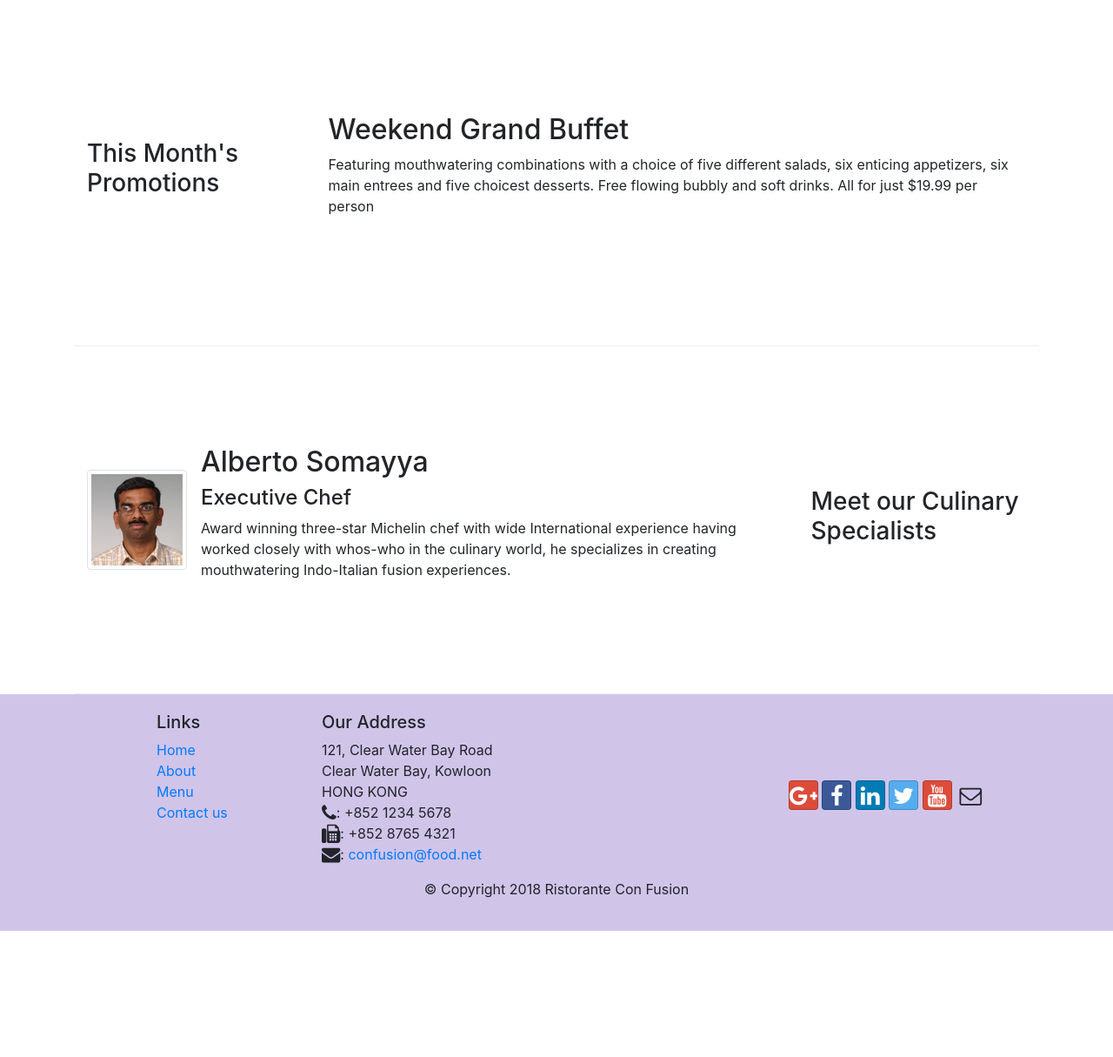
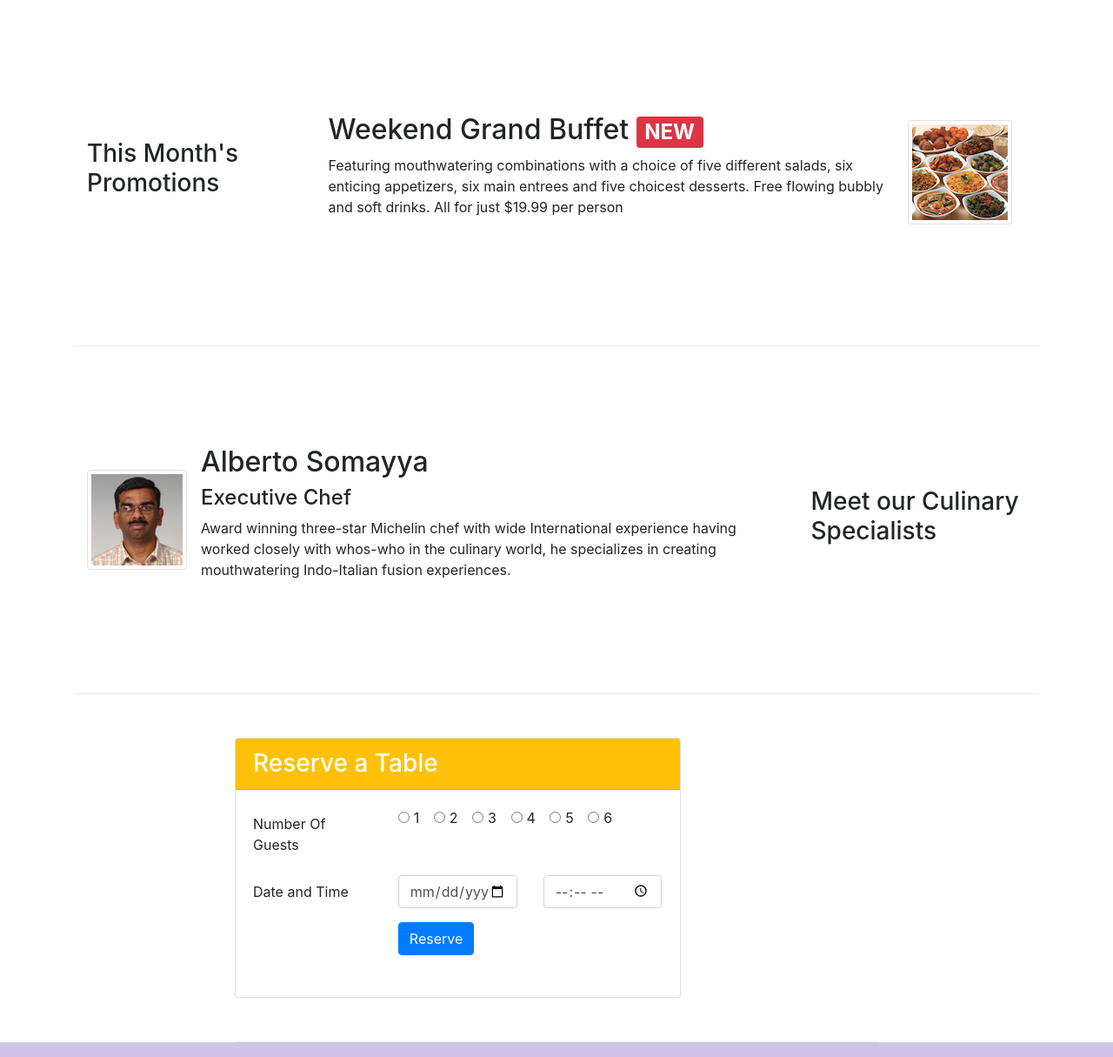
Before and after one commit to UtkarshChaudhary/webDevelopmentCourse1, a website: page index.html in a window 1280 px wide. Shown: the part 802-2017 px from the top of the page at 87% size. Before the commit the page ends 1872 px from the top, so only its background shows below. Drawn offline with nearby package versions, Linux system fonts and the light colour scheme.

Commit message:
assignment 2

```diff
--- a/index.html
+++ b/index.html
@@ -44,9 +44,14 @@
                     <h1>Ristorante con Fusion</h1>
                     <p>We take inspiration from the World's best cuisines, and create a unique fusion experience. Our lipsmacking creations will tickle your culinary senses!</p>
                 </div>
-                <div class="col-12 col-sm align-self-center">
+                <div class="col-12 col-sm-3 align-self-center">
                     <!--img-fluid so that img is responsive and adapt to changes in screen size-->
                     <img src="img/logo.png" class="img-fluid">
+                </div>
+                <div class="col-12 col-sm-3 align-self-center">
+                    <button type="button" class="btn btn-warning btn-lg btn-block">
+                        Reserve Table
+                    </button>
                 </div>
             </div>
         </div>
@@ -95,8 +100,15 @@
                 <h3>This Month's Promotions</h3>
             </div>
             <div class="col col-sm col-md">
-                <h2>Weekend Grand Buffet</h2>
-                <p>Featuring mouthwatering combinations with a choice of five different salads, six enticing appetizers, six main entrees and five choicest desserts. Free flowing bubbly and soft drinks. All for just $19.99 per person </p>
+                <div class="media">
+                    <!--mr margin right mt margin top-->
+                        <div class="media-body">
+                            <h2 class="mt-0">Weekend Grand Buffet <span class="badge badge-danger">NEW</span></h2>
+                            <p class="d-none d-sm-block">Featuring mouthwatering combinations with a choice of five different salads, six enticing appetizers, six main entrees and five choicest desserts. Free flowing bubbly and soft drinks. All for just $19.99 per person </p>
+                        </div>
+                        <img class="d-flex mr-3 img-thumbnail align-self-center"
+                        src="img/buffet.png" alt="buffet">
+                </div>
             </div>
         </div>
 
@@ -116,6 +128,68 @@
                     </div>
                 </div>
             </div>
+        </div>
+
+        <div class="row row-content col-12 col-sm-8">
+            <div class="card">
+               <h3 class="card-header bg-warning text-white">Reserve a Table</h3>
+                <div class="card-body">
+                 <form>
+                     <div class="form-group row">
+                         <label for="numberOfGuests" class="col-12 col-md-4 col-form-label">Number Of Guests</label>
+                         <div class="col-md-8">
+                            <div class="form-check form-check-inline">
+                                <input class="form-check-input" type="radio" name="inlineRadioOptions" id="inlineRadio1" value="option1">
+                                <label class="form-check-label" for="inlineRadio1">1</label>
+                              </div>
+                              <div class="form-check form-check-inline">
+                                <input class="form-check-input" type="radio" name="inlineRadioOptions" id="inlineRadio2" value="option2">
+                                <label class="form-check-label" for="inlineRadio2">2</label>
+                              </div>
+                              <div class="form-check form-check-inline">
+                                <input class="form-check-input" type="radio" name="inlineRadioOptions" id="inlineRadio3" value="option3" >
+                                <label class="form-check-label" for="inlineRadio3">3</label>
+                              </div>
+                              <div class="form-check form-check-inline">
+                                <input class="form-check-input" type="radio" name="inlineRadioOptions" id="inlineRadio4" value="option4">
+                                <label class="form-check-label" for="inlineRadio4">4</label>
+                              </div>
+                              <div class="form-check form-check-inline">
+                                <input class="form-check-input" type="radio" name="inlineRadioOptions" id="inlineRadio5" value="option5">
+                                <label class="form-check-label" for="inlineRadio5">5</label>
+                              </div>
+                              <div class="form-check form-check-inline">
+                                <input class="form-check-input" type="radio" name="inlineRadioOptions" id="inlineRadio6" value="option6" >
+                                <label class="form-check-label" for="inlineRadio6">6</label>
+                              </div>
+                         </div>
+
+                     </div>
+
+                     <div class="form-group row">
+                         <label for="dateAndTime" class="col-12 col-md-4 col-form-label">Date and Time</label>
+                         <div class="col-6 col-md-4">
+                             <input type="date" class="form-control" id="date" name="date"
+                               placeholder="Date">
+                         </div>
+                         <div class="col-6 col-md-4">
+                             <input type="time" class="form-control" id="time" name="time"
+                               placeholder="Time">
+                         </div>
+                     </div>
+
+                    <div class="form-group row">
+                         <div class="offset-md-4 col-md-10">
+                             <button type="submit" class="btn btn-primary">
+                                 Reserve
+                             </button>
+                         </div>
+                     </div>
+                 </form>
+             </div>
+            </div>
+            <div class="col-12 col-md">
+             </div>
         </div>
     </div>
 
```
